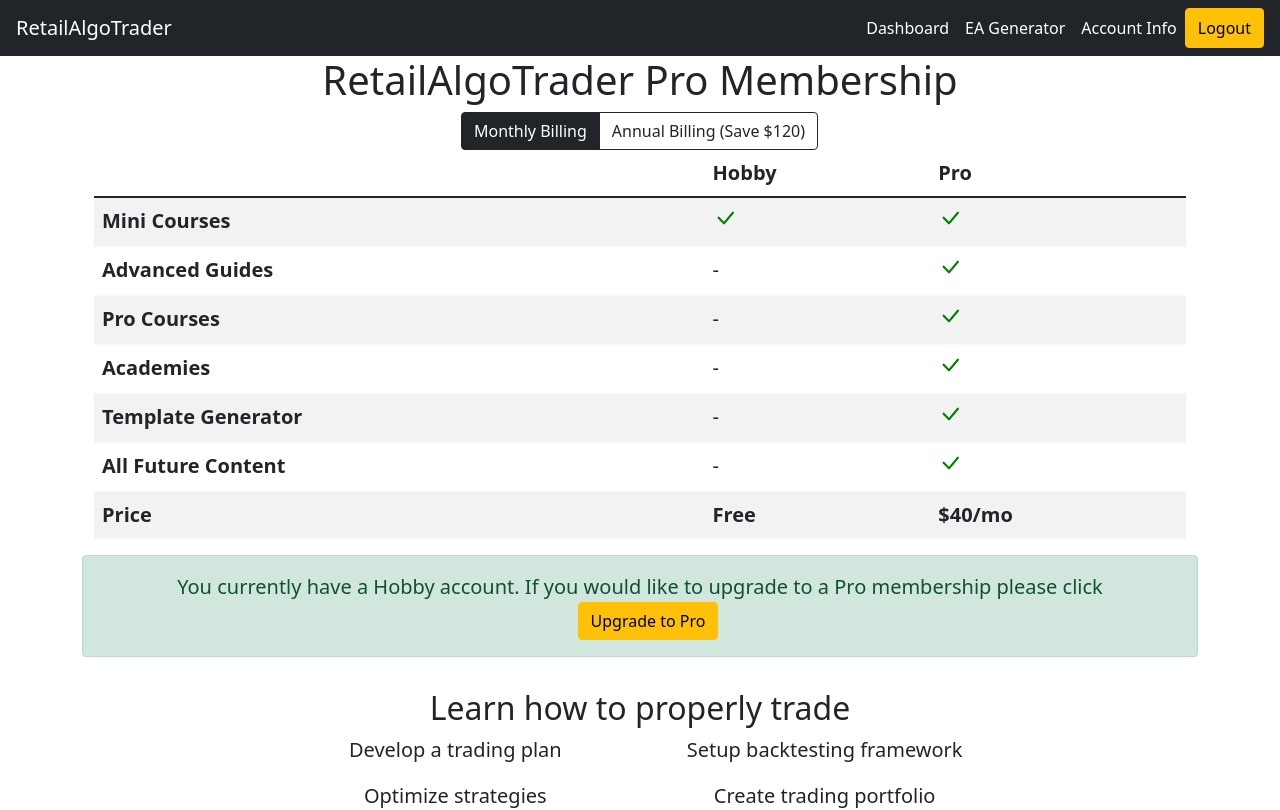
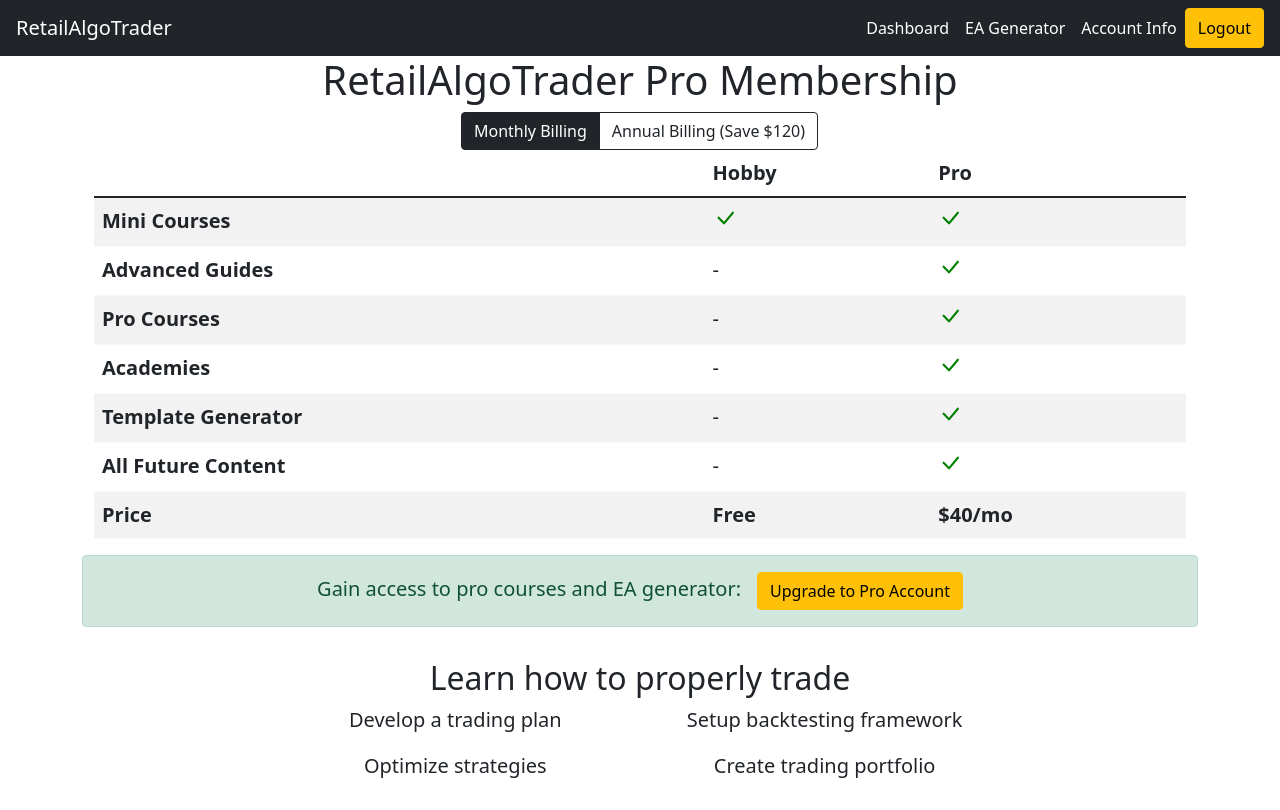
Before and after one commit to alveraboquet/RetailAlgoTrader, a Next.js app: page /app/proSignup in a window 1280 px wide. Shown: the top 810 px of the page. Built offline with nearby package versions, Linux system fonts and the light colour scheme; no server answers; sample sign-in values are in the browser's storage.

Commit message:
Change pro signup message

```diff
--- a/pages/app/proSignup.tsx
+++ b/pages/app/proSignup.tsx
@@ -64,14 +64,13 @@ const ProSignup: NextPage = () => {
       <PricingTable signedIn={true} monthly={monthly} />
       {session && !session?.user.isPro ? (
         <div className="alert alert-success text-center">
-          You currently have a Hobby account. If you would like to upgrade to a
-          Pro membership please click
+          Gain access to pro courses and EA generator:
           <button
             className="btn btn-warning ms-3"
             onClick={() => setIsStripeLoading(true)}
             disabled={isStripeLoading}
           >
-            Upgrade to Pro
+            Upgrade to Pro Account
           </button>
         </div>
       ) : (
```
